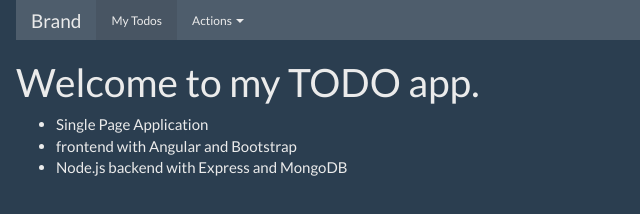
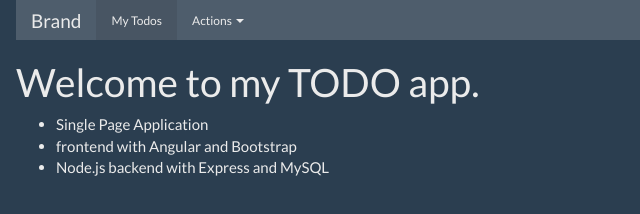
Before and after one commit to yangyang861115/TodoMySQL, a website: page public/index.html in a window 1280 px wide. Shown: the full height of the page, 54-694 px from the left. Drawn offline with nearby package versions, Linux system fonts and the light colour scheme.

Commit message:
changed home page

```diff
--- a/public/views/home.html
+++ b/public/views/home.html
@@ -3,5 +3,5 @@
 <ul>
     <li>Single Page Application</li>
     <li>frontend with Angular and Bootstrap</li>
-    <li>Node.js backend with Express and MongoDB</li>
+    <li>Node.js backend with Express and MySQL</li>
 </ul>
```
